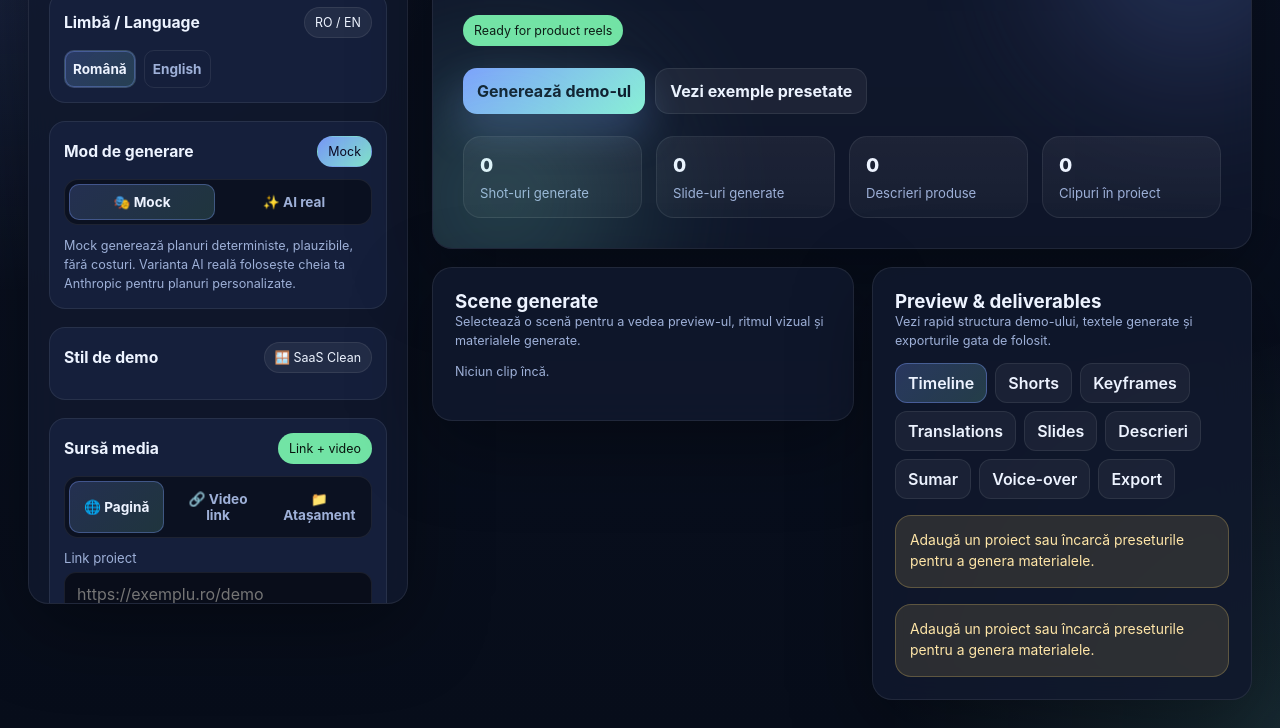
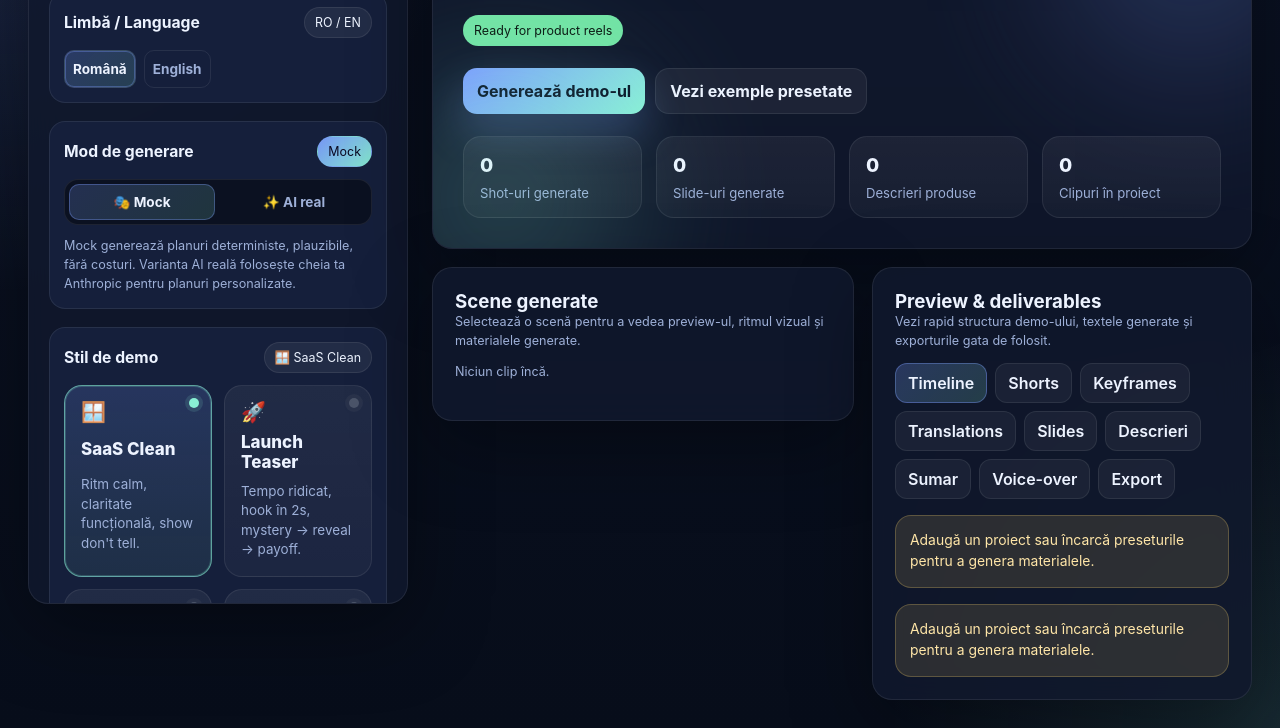
Before and after one commit to LaurAndreea10/Link-Video-Editor-Studio, a website: page index.html in a window 1280 px wide. Shown: the part 176-904 px from the top of the page. Drawn offline with nearby package versions, Linux system fonts and the light colour scheme.

Commit message:
Load demo style addon script

```diff
--- a/index.html
+++ b/index.html
@@ -86,5 +86,6 @@
   <div class="toast-stack" id="toastStack"></div>
   <script src="https://cdn.jsdelivr.net/npm/jszip@3.10.1/dist/jszip.min.js"></script>
   <script src="./assets/premium.js"></script>
+  <script src="./assets/style-addon.js"></script>
 </body>
 </html>
```
